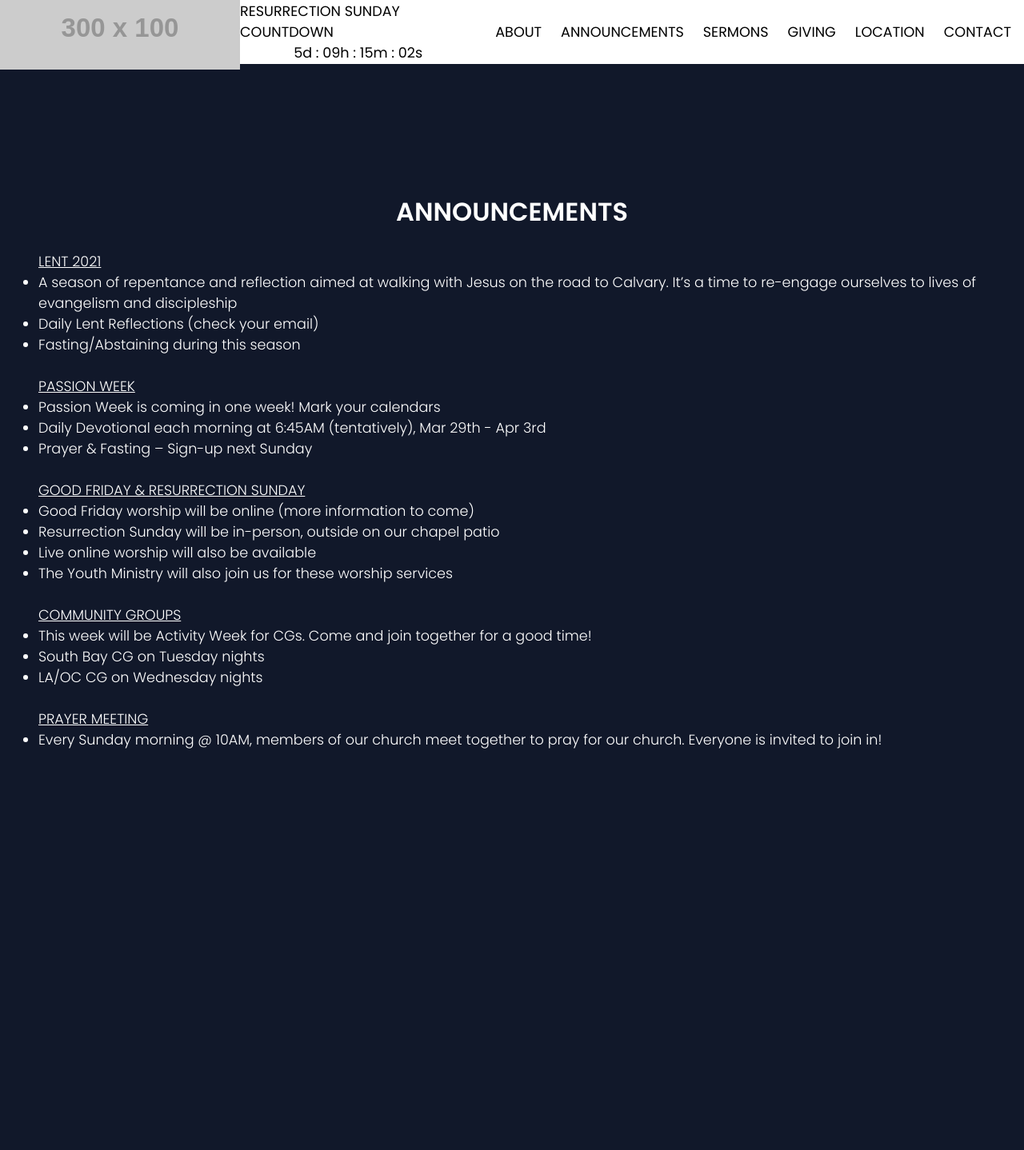
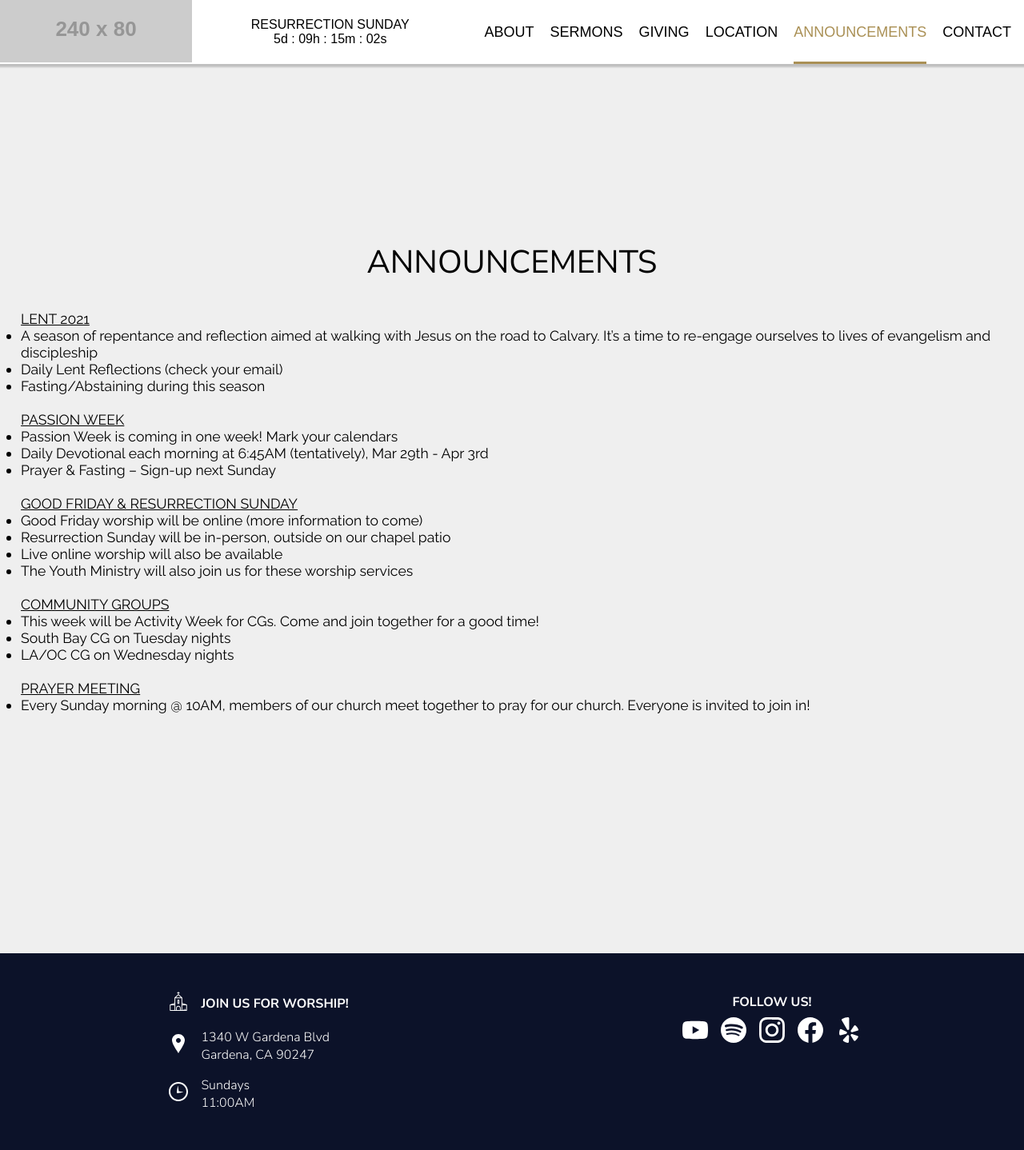
Before and after one commit to zpatricklee/crosslife-website, a PHP site: page /announcements.html in a window 1280 px wide. Shown: the whole page at 80% size. Before the commit the page ends 936 px from the top, so only its background shows below. Run offline with PHP 8.4, Linux system fonts and the light colour scheme; grey boxes labelled with a size stand in for pictures from a placeholder-image service; some libraries are stand-ins or nearby versions.

Commit message:
Changed fonts, added current page/section feature to navbar, and added some styling to contact form

```diff
--- a/announcements.html
+++ b/announcements.html
@@ -4,8 +4,13 @@
     <meta charset="UTF-8" />
     <meta http-equiv="X-UA-Compatible" content="IE=edge" />
     <meta name="viewport" content="width=device-width, initial-scale=1.0" />
+    <!-- <link
+      href="https://fonts.googleapis.com/css?family=Poppins:300,400,500,600&display=swap"
+      rel="stylesheet"
+    /> -->
+    <link rel="preconnect" href="https://fonts.gstatic.com" />
     <link
-      href="https://fonts.googleapis.com/css?family=Poppins:300,400,500,600&display=swap"
+      href="https://fonts.googleapis.com/css2?family=Nunito+Sans:ital,wght@0,200;0,300;0,400;0,600;0,700;1,200;1,300;1,600;1,700&family=Raleway:ital,wght@0,100;0,200;0,300;0,400;1,100;1,200;1,300;1,400&display=swap"
       rel="stylesheet"
     />
     <link rel="stylesheet" href="./scss/main.css" />
@@ -16,39 +21,57 @@
     <header class="header">
       <nav class="nav">
         <a href="./index.html"
-          ><img src="//placehold.it/300x100" alt="" class="nav__logo"
+          ><img src="//placehold.it/240x80" alt="" class="nav__logo"
         /></a>
         <div id="announcement-banner">
-          <p id="announcement-banner-text">RESURRECTION SUNDAY COUNTDOWN</p>
+          <p id="announcement-banner-text">RESURRECTION SUNDAY</p>
           <p id="easter-countdown"></p>
         </div>
         <ul class="nav__links">
           <li class="nav__item">
-            <a class="nav__link" href="./index.html#about">ABOUT</a>
+            <a class="nav__link" id="nav-about" href="./index.html#about"
+              >ABOUT</a
+            >
           </li>
           <li class="nav__item">
-            <a class="nav__link" href="./announcements.html">ANNOUNCEMENTS</a>
+            <a class="nav__link" id="nav-sermons" href="./index.html#sermons"
+              >SERMONS</a
+            >
           </li>
           <li class="nav__item">
-            <a class="nav__link" href="./index.html#sermons">SERMONS</a>
+            <a class="nav__link" id="nav-giving" href="./index.html#giving"
+              >GIVING</a
+            >
           </li>
           <li class="nav__item">
-            <a class="nav__link" href="./index.html#giving">GIVING</a>
+            <a class="nav__link" id="nav-location" href="./index.html#location"
+              >LOCATION</a
+            >
           </li>
           <li class="nav__item">
-            <a class="nav__link" href="./index.html#location">LOCATION</a>
+            <a
+              class="nav__link nav--active"
+              id="nav-announcements"
+              href="./announcements.html"
+              >ANNOUNCEMENTS</a
+            >
           </li>
           <li class="nav__item">
-            <a class="nav__link" href="./index.html#contact">CONTACT</a>
+            <a class="nav__link" id="nav-contact" href="./index.html#contact"
+              >CONTACT</a
+            >
           </li>
         </ul>
+        <div class="hamburger-menu--icon">
+          <img src="//placehold.it/50x50" alt="" />
+        </div>
       </nav>
     </header>
 
     <section class="section" id="announcements">
       <h1 class="section__title">ANNOUNCEMENTS</h1>
       <br />
-      <h2 class="section__description">
+      <h2 class="section__content">
         <ul class="announcements">
           <span class="announcements-header">LENT 2021</span>
           <li class="announcements-list">
@@ -107,5 +130,102 @@
         </ul>
       </h2>
     </section>
+
+    <footer class="footer">
+      <table class="footer__service-info">
+        <tr class="footer__service-location">
+          <td class="footer__service-img">
+            <img src="./images/church.svg" alt="" />
+          </td>
+          <td class="footer__service-message"><b>JOIN US FOR WORSHIP!</b></td>
+        </tr>
+        <tr class="footer__service-location">
+          <td class="footer__service-location-img">
+            <svg
+              class="footer__item--location-img"
+              xmlns="http://www.w3.org/2000/svg"
+              width="24"
+              height="24"
+              viewBox="0 0 24 24"
+            >
+              <path
+                style="fill: #ffffff"
+                d="M12 0c-4.198 0-8 3.403-8 7.602 0 4.198 3.469 9.21 8 16.398 4.531-7.188 8-12.2 8-16.398 0-4.199-3.801-7.602-8-7.602zm0 11c-1.657 0-3-1.343-3-3s1.343-3 3-3 3 1.343 3 3-1.343 3-3 3z"
+              />
+            </svg>
+          </td>
+          <td class="footer__service-location-address">
+            1340 W Gardena Blvd <br />
+            Gardena, CA 90247 <br />
+          </td>
+        </tr>
+        <tr class="footer__service-time">
+          <td class="footer__service-time-img">
+            <svg
+              xmlns="http://www.w3.org/2000/svg"
+              class="footer__item--time-img"
+              width="24"
+              height="24"
+              viewBox="0 0 24 24"
+            >
+              <path
+                style="fill: #ffffff"
+                d="M12 2c5.514 0 10 4.486 10 10s-4.486 10-10 10-10-4.486-10-10 4.486-10 10-10zm0-2c-6.627 0-12 5.373-12 12s5.373 12 12 12 12-5.373 12-12-5.373-12-12-12zm5.848 12.459c.202.038.202.333.001.372-1.907.361-6.045 1.111-6.547 1.111-.719 0-1.301-.582-1.301-1.301 0-.512.77-5.447 1.125-7.445.034-.192.312-.181.343.014l.985 6.238 5.394 1.011z"
+              />
+            </svg>
+          </td>
+          <td class="footer__service-time-info">
+            Sundays <br />
+            11:00AM <br />
+          </td>
+        </tr>
+      </table>
+      <div class="footer__socials">
+        <p><b>FOLLOW US!</b></p>
+        <!-- <br /> -->
+        <ul>
+          <li class="footer__social-img">
+            <a
+              href="https://www.youtube.com/channel/UC9cqKtDJQFvr_0Yq09RLJRw"
+              class="footer__social-link"
+            >
+              <img id="social--instagram" src="./images/youtube.svg" alt="" />
+            </a>
+          </li>
+          <li class="footer__social-img">
+            <a
+              href="spotify:show:4kThl6swDryOK9aY1jOCov"
+              class="footer__social-link"
+            >
+              <img id="social--instagram" src="./images/spotify.svg" alt="" />
+            </a>
+          </li>
+          <li class="footer__social-img">
+            <a
+              href="https://www.instagram.com/crosslifechristianfellowship/?hl=en"
+              class="footer__social-link"
+            >
+              <img id="social--instagram" src="./images/instagram.svg" alt="" />
+            </a>
+          </li>
+          <li class="footer__social-img">
+            <a
+              href="https://www.facebook.com/CrosslifeChristianFellowship/"
+              class="footer__social-link"
+            >
+              <img id="social--instagram" src="./images/facebook.svg" alt="" />
+            </a>
+          </li>
+          <li class="footer__social-img">
+            <a
+              href="https://www.yelp.com/biz/crosslife-christian-fellowship-gardena"
+              class="footer__social-link"
+            >
+              <img id="social--instagram" src="./images/yelp.svg" alt="" />
+            </a>
+          </li>
+        </ul>
+      </div>
+    </footer>
   </body>
 </html>
--- a/scss/main.css
+++ b/scss/main.css
@@ -16,18 +16,22 @@
   -webkit-box-sizing: border-box;
           box-sizing: border-box;
   scroll-behavior: smooth;
-  font-family: "Poppins", sans-serif;
 }
 
-* h1 {
+h1 {
+  font-size: 2.5rem;
+}
+
+h2 {
   font-size: 2rem;
 }
 
 body {
-  font-size: 16px;
+  font-size: 28px;
+  font-family: "Raleway", sans-serif;
   font-weight: 300;
-  background-color: var(--color-primary);
-  color: white;
+  background-color: #efefef;
+  color: black;
 }
 
 /* GENERAL ELEMENTS */
@@ -35,28 +39,28 @@ body {
   text-align: center;
   width: 100%;
   border-top: 1px solid #ffffff;
-  padding: 15rem 2rem;
+  padding: 300px 10px;
   -webkit-transition: opacity 1.5s, -webkit-transform 1.5s;
   transition: opacity 1.5s, -webkit-transform 1.5s;
   transition: transform 1.5s, opacity 1.5s;
   transition: transform 1.5s, opacity 1.5s, -webkit-transform 1.5s;
 }
 
-.section__description {
-  font-size: 1.4rem;
-  font-weight: 200;
+.section__title {
+  font-family: "Nunito Sans", sans-serif;
+  font-weight: 400;
+}
+
+.section__content {
+  font-family: "Raleway", sans-serif;
 }
 
 .section#about {
-  padding-top: 9rem;
+  padding-top: 200px;
 }
 
 .section#location {
   padding-top: 7rem;
-}
-
-.section p {
-  font-weight: 400;
 }
 
 .section--hidden {
@@ -66,7 +70,13 @@ body {
 }
 
 /* NAVIGATION */
+header {
+  font-family: "Proza Libre", sans-serif;
+}
+
 .nav {
+  font-size: 18px;
+  font-weight: 400;
   position: fixed;
   display: -webkit-box;
   display: -ms-flexbox;
@@ -77,17 +87,17 @@ body {
   -webkit-box-align: center;
       -ms-flex-align: center;
           align-items: center;
-  height: 5rem;
+  height: 80px;
   width: 100%;
+  -webkit-box-shadow: 0px 2px 2px 2px rgba(0, 0, 0, 0.2);
+          box-shadow: 0px 2px 2px 2px rgba(0, 0, 0, 0.2);
   padding-right: 1rem;
   z-index: 10;
   background-color: var(--color-secondary);
   color: black;
-  font-weight: 400;
 }
 
 .nav__links {
-  font-size: 1.1rem;
   display: -webkit-box;
   display: -ms-flexbox;
   display: flex;
@@ -95,27 +105,18 @@ body {
       -ms-flex-align: center;
           align-items: center;
   list-style: none;
-  -webkit-box-pack: justify;
-      -ms-flex-pack: justify;
-          justify-content: space-between;
   padding-left: 0;
 }
 
 .nav__item {
-  margin-left: 0rem;
-}
-
-@media (min-width: 1000px) {
-  .nav__item {
-    margin-left: 1.5rem;
-  }
+  padding-left: 20px;
 }
 
 .hamburger-menu--icon {
   display: none;
 }
 
-@media (max-width: 1000px) {
+@media (max-width: 1024px) {
   .nav__links {
     display: none;
   }
@@ -135,14 +136,19 @@ body {
 }
 
 .nav__link {
-  -webkit-transition-duration: 0.5s;
-          transition-duration: 0.5s;
   text-decoration: none;
   color: inherit;
+  padding-bottom: 27px;
+}
+
+.nav--active {
+  color: #aa9055;
+  border-bottom: 3px solid #aa9055;
 }
 
 .nav__link:hover {
-  text-decoration: underline;
+  color: #aa9055;
+  border-bottom: 3px solid #aa9055;
 }
 
 /* ABOUT */
@@ -271,11 +273,14 @@ body {
           transform: translate(-50%, -50%);
 }
 
-#announcement-banner {
-  font-size: 1.1rem;
+#announcement-banner-text {
+  font-size: 16px;
+  font-weight: 300;
 }
 
 #easter-countdown {
+  font-size: 16px;
+  font-weight: 300;
   text-align: center;
 }
 
@@ -441,6 +467,11 @@ body {
 }
 
 /* FOOTER */
+footer {
+  color: white;
+  font-family: "Nunito Sans", sans-serif;
+}
+
 .footer {
   font-size: 1rem;
   background-color: var(--color-primary-darker);
--- a/scss/main.scss
+++ b/scss/main.scss
@@ -9,26 +9,37 @@
   --color-secondary-lighter: ;
   --color-tertiary-lighter: ;
 }
+$title-font: "Nunito Sans", sans-serif;
+$body-font: "Raleway", sans-serif;
+// $background-color:
+$light-grey: rgb(239, 239, 239);
+$gold: rgba(170, 144, 85, 1);
 
 * {
   margin: 0;
   padding: 0;
   box-sizing: border-box;
   scroll-behavior: smooth;
+
   // PICK FONT
-  font-family: "Poppins", sans-serif;
-  // background: linear-gradient(white, grey, black);
-  // background-repeat: none;
-  h1 {
-    font-size: 2rem;
-  }
+  //   font-family: 'Nunito Sans', sans-serif;
+  // font-family: 'Raleway', sans-serif;
+}
+
+h1 {
+  font-size: 2.5rem;
+  // color: $gold;
+}
+h2 {
+  font-size: 2rem;
 }
 
 body {
-  font-size: 16px;
+  font-size: 28px;
+  font-family: $body-font;
   font-weight: 300;
-  background-color: var(--color-primary);
-  color: white;
+  background-color: $light-grey;
+  color: black;
   // background: radial-gradient(#0c1229, rgb(220, 220, 220));
   // background: content-box radial-gradient(#0c1229, rgb(220, 220, 220));
   // background: linear-gradient(white, grey, black);
@@ -39,17 +50,24 @@ body {
   text-align: center;
   width: 100%;
   border-top: 1px solid #ffffff;
-  padding: 15rem 2rem;
+  padding: 300px 10px;
   transition: transform 1.5s, opacity 1.5s;
 }
 
-.section__description {
-  font-size: 1.4rem;
-  font-weight: 200;
+.section__title {
+  // font-family: "Nunito Sans", sans-serif;
+  font-family: $title-font;
+  font-weight: 400;
+}
+
+.section__content {
+  font-family: $body-font;
+  // font-size: 1.4rem;
+  // font-weight: 200;
 }
 
 .section#about {
-  padding-top: 9rem;
+  padding-top: 200px;
 }
 
 .section#location {
@@ -66,18 +84,25 @@ body {
 }
 
 /* NAVIGATION */
+header {
+  font-family: "Proza Libre", sans-serif;
+}
+
 .nav {
+  font-size: 18px;
+  font-weight: 400;
   position: fixed;
   display: flex;
   justify-content: space-between;
   align-items: center;
-  height: 5rem;
+  height: 80px;
   width: 100%;
+  box-shadow: 0px 2px 2px 2px rgba($color: #000000, $alpha: 0.2);
   padding-right: 1rem;
   z-index: 10;
   background-color: var(--color-secondary);
   color: black;
-  font-weight: 400;
+  // font-weight: 400;
   // transition: 0.4s all;
 }
 
@@ -86,38 +111,22 @@ body {
 // }
 
 .nav__links {
-  font-size: 1.1rem;
+  // font-size: 0.8rem;
   display: flex;
   align-items: center;
   list-style: none;
-  // background-color: burlywood;
-  justify-content: space-between;
-  // justify-content: space-around;
   padding-left: 0;
 }
 
 .nav__item {
-  margin-left: 0rem;
-  // background-color: #1db954;
-
-  @media (min-width: 1000px) {
-    margin-left: 1.5rem;
-  }
-
-  // @media (min-width: 960px) {
-  //   margin-left: 2rem;
-  // }
-
-  // @media (min-width: 1200px) {
-  //   margin-left: 3rem;
-  // }
+  padding-left: 20px;
 }
 
 .hamburger-menu--icon {
   display: none;
 }
 
-@media (max-width: 1000px) {
+@media (max-width: 1024px) {
   .nav__links {
     display: none;
   }
@@ -138,13 +147,22 @@ body {
 }
 
 .nav__link {
-  transition-duration: 0.5s;
+  // transition-duration: 0.5s;
   text-decoration: none;
   color: inherit;
+  padding-bottom: 27px;
+  // border: 1px solid black;
+}
+
+.nav--active {
+  color: $gold;
+  border-bottom: 3px solid $gold;
 }
 
 .nav__link:hover {
-  text-decoration: underline;
+  // text-decoration: underline;
+  color: $gold;
+  border-bottom: 3px solid $gold;
 }
 
 /* ABOUT */
@@ -269,13 +287,17 @@ body {
   transform: translate(-50%, -50%);
 }
 
-#announcement-banner {
+#announcement-banner-text {
+  font-size: 16px;
+  font-weight: 300;
   // margin-left: 1.5rem;
-  font-size: 1.1rem;
+  // font-size: 1.1rem;
   // border: 1px solid black;
 }
 
 #easter-countdown {
+  font-size: 16px;
+  font-weight: 300;
   text-align: center;
 }
 
@@ -437,6 +479,11 @@ body {
 }
 
 /* FOOTER */
+footer {
+  color: white;
+  font-family: "Nunito Sans", sans-serif;
+}
+
 .footer {
   font-size: 1rem;
   background-color: var(--color-primary-darker);
```
Also changed, not shown: other parts of scss/main.css (+25 -8 lines), other parts of scss/main.scss (+25 -5 lines), index.html (+31 -30 lines), js/script.js (+75 -7 lines), 1 other file.
